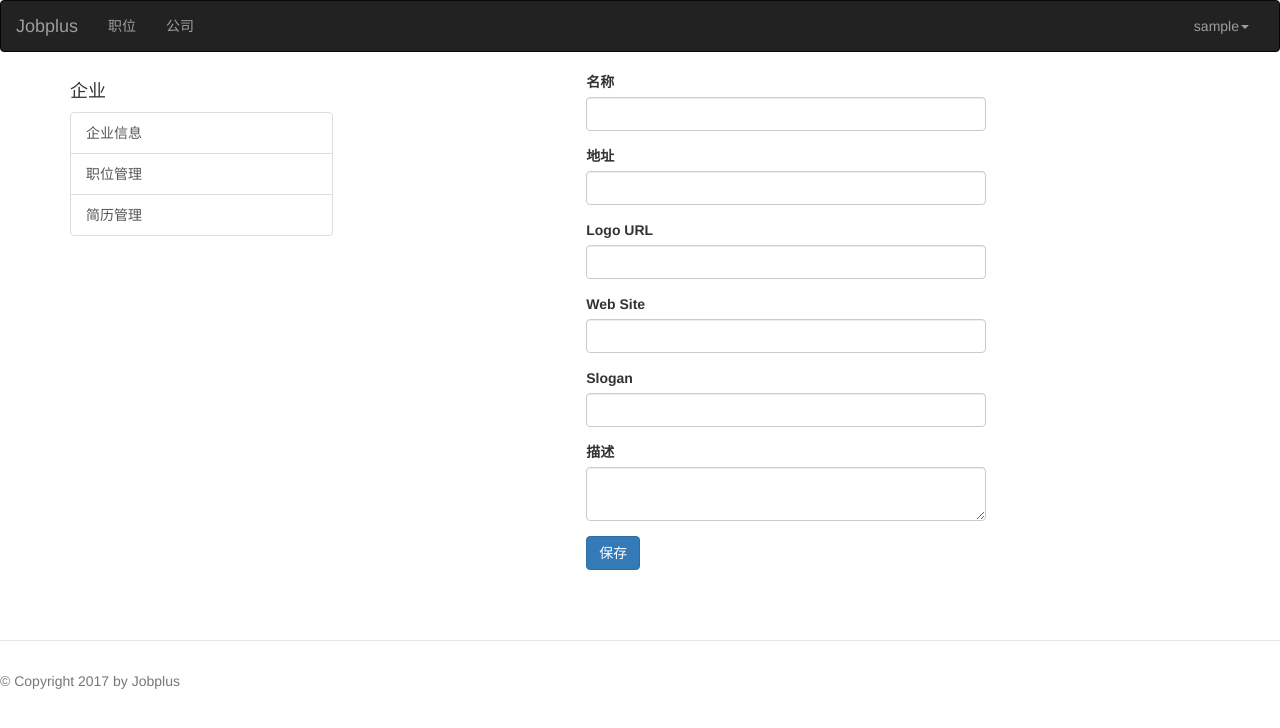
After one commit to uranuday/jobplus7, a Flask app: page /company/profile in a window 1280 px wide. The commit adds this page. Shown: the top 728 px of the page. Run offline with Flask 2, Linux system fonts and the light colour scheme; the visitor is signed in with stand-in values (Sample User, id 1); data comes from the database, SQL or seed files in the repository; some libraries are stand-ins or nearby versions.

Commit message:
add user page and company page

```diff
--- a/jobplus/forms.py
+++ b/jobplus/forms.py
@@ -1,8 +1,8 @@
 from flask_wtf import FlaskForm
-from wtforms import StringField, PasswordField, SubmitField, BooleanField, ValidationError, TextAreaField, IntegerField
+from wtforms import StringField, PasswordField, SubmitField, BooleanField, ValidationError, TextAreaField, IntegerField, FileField
 from wtforms.validators import Length, Email, EqualTo, Required, URL, NumberRange
 from flask import flash
-from jobplus.models import User
+from jobplus.models import db, User
 
 
 
@@ -13,7 +13,7 @@ class LoginForm(FlaskForm):
     submit = SubmitField("提交")
 
 
-    def validate_username(self, field):
+    def validate_email(self, field):
         if field.data and not User.query.filter_by(email = field.data).first():
             raise ValidationError('用户未注册')
 
@@ -21,3 +21,40 @@ class LoginForm(FlaskForm):
         user = User.query.filter_by(email=self.email.data).first()
         if user and not user.check_password(field.data):
             raise ValidationError("密码错误")
+
+
+
+class UserProfileForm(FlaskForm):
+    name = StringField("姓名", validators=[Required()])
+    email = StringField("邮箱", validators=[Required(), Email()])
+    phone = IntegerField("手机号", validators=[Required(), NumberRange(min=10000000000, max=19999999999, message="无效手机号")])
+    working_years = IntegerField("工作年限", validators=[Required(), NumberRange(min=1, max=99)])
+    resume = FileField("简历")
+    submit = SubmitField("保存")
+
+
+    def update_user(self, user):
+        self.populate_obj(user)
+        db.session.add(user)
+        db.session.commit()
+        flash("更新成功", 'success')
+        return user
+
+
+
+class CompanyProfileForm(FlaskForm):
+    name = StringField("名称", validators=[Required(), Length(128)])
+    location = StringField("地址", validators=[Required(), Length(128)])
+    logo_url = StringField("Logo URL", validators=[Length(128)])
+    website = StringField("Web Site", validators=[Length(64)])
+    slogan = StringField("Slogan", validators=[Length(128)])
+    description = TextAreaField("描述", validators=[Required(), Length(2048)])
+    submit = SubmitField("保存")
+
+
+    def update_company(self, company):
+        self.populate_obj(company)
+        db.session.add(company)
+        db.session.commit()
+        flash("更新成功", 'success')
+        return company
--- a/jobplus/handlers/company.py
+++ b/jobplus/handlers/company.py
@@ -1,5 +1,6 @@
 from flask import Blueprint, render_template
-
+from flask.ext.login import current_user
+from jobplus.forms import CompanyProfileForm
 
 
 
@@ -7,7 +8,18 @@ company = Blueprint("company", __name__, url_prefix="/company")
 
 
 
-@company.route("/index")
+@company.route("/")
 def index():
 
     return render_template("company/index.html")
+
+
+
+@company.route("/profile")
+def profile():
+
+    form = CompanyProfileForm(obj=current_user.company)
+    if form.validate_on_submit():
+        form.update_company
+    else:
+        return render_template("company/profile.html", form=form)
--- a/jobplus/handlers/front.py
+++ b/jobplus/handlers/front.py
@@ -25,15 +25,13 @@ def login():
 
         if user.is_admin:
             return redirect(url_for('admin.user'))
-
         elif user.is_company:
             return redirect(url_for('company.index'))
-
         else:
             return redirect(url_for('user.index'))
 
-
-    return render_template('login.html', form=form)
+    else:
+        return render_template('login.html', form=form)
 
 
 
--- a/jobplus/models.py
+++ b/jobplus/models.py
@@ -33,11 +33,11 @@ class User(Base, UserMixin):
     name = db.Column(db.String(32))
     phone = db.Column(db.Integer)
     working_years = db.Column(db.SmallInteger)
-    is_active = db.Column(db.Boolean, default=True)
+    is_disable = db.Column(db.Boolean, default=False)
 
 
     def __repr__(self):
-        return '<User:{}>'.format(self.name)
+        return '<User:{}>'.format(self.username)
 
     @property
     def password(self):
@@ -63,11 +63,11 @@ class Company(Base):
 
     id = db.Column(db.Integer, primary_key=True)
     name = db.Column(db.String(128), unique=True, index=True, nullable=False)
-    location = db.Column(db.String(32), nullable=False)
-    logo_url = db.Column(db.String(64), nullable=False)
+    location = db.Column(db.String(128), nullable=False)
+    logo_url = db.Column(db.String(128))
     website = db.Column(db.String(64),)
-    slogan = db.Column(db.String(32), nullable=False)
-    description = db.Column(db.String(128))
+    slogan = db.Column(db.String(128))
+    description = db.Column(db.String(2048), nullable=False)
 
     def __repr__(self):
         return '<Company: {}>'.format(self.name)
@@ -79,9 +79,9 @@ class Job(Base):
     name = db.Column(db.String(128), unique=True, index=True, nullable=False)
     salary = db.Column(db.Integer, nullable=False)
     experience = db.Column(db.String(32))
-    location = db.Column(db.String(32))
-    description = db.Column(db.String(1024))
-    requirement = db.Column(db.String(1024))
+    location = db.Column(db.String(128))
+    description = db.Column(db.String(2048))
+    requirement = db.Column(db.String(2048))
     is_online = db.Column(db.Boolean, default=True)
     company = db.relationship('Company', uselist=False, backref=db.backref('jobs'))
     company_id = db.Column(db.Integer, db.ForeignKey('company.id', ondelete='SET NULL'))
@@ -103,4 +103,4 @@ class Application(Base):
 
 
     def __repr__(self):
-        return "<Application: {} - {}>".format(self.job.name, self.user.name)
+        return "<Application: {} - {}>".format(self.job.name, self.user.username)
--- /dev/null
+++ b/jobplus/templates/company/company_base.html
@@ -0,0 +1,28 @@
+{% extends "base.html" %}
+{% from "macros.html" import render_form %}
+
+
+
+{% block title %}Company{% endblock %}
+
+
+{% block body %}
+<div class="row">
+    <div class="col-md-3">
+        <h4>企业</h4>
+        <div class="list-group">
+            <a href="{{ url_for("company.profile") }}" class="list-group-item">企业信息</a>
+            <a href="#" class="list-group-item">职位管理</a>
+            <a href="#" class="list-group-item">简历管理</a>
+        </div>
+
+    </div>
+    <div class="col-md-9">
+        {% block company %}{% endblock %}
+
+
+    </div>
+</div>
+
+
+{% endblock %}
--- /dev/null
+++ b/jobplus/templates/company/profile.html
@@ -0,0 +1,10 @@
+{% extends "company/company_base.html" %}
+{% from "macros.html" import render_form %}
+
+{% block company %}
+<div class="form">
+    {{ render_form(form, url_for("company.profile")) }}
+
+</div>
+
+{% endblock %}
--- a/jobplus/templates/macros.html
+++ b/jobplus/templates/macros.html
@@ -17,7 +17,7 @@
                 {{ field.label }} {{ field(class="form-control") }}
                 {% if field.errors %}
                     {% for error in field.errors %}
-                        <span class="help-block">{{ eror }}</span>
+                        <span class="help-block">{{ error }}</span>
                     {% endfor %}
                 {% endif %}
             </div>
```
Also changed, not shown: jobplus/handlers/user.py (+17 -4 lines), jobplus/templates/user/profile.html (added, +9 -0 lines), jobplus/templates/user/user_base.html (added, +23 -0 lines).
